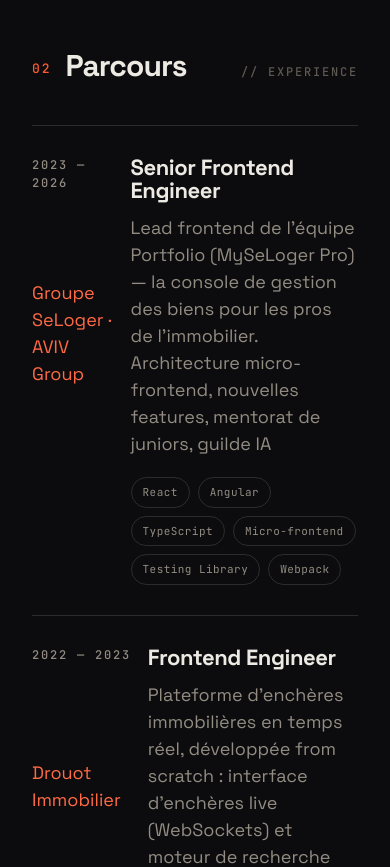
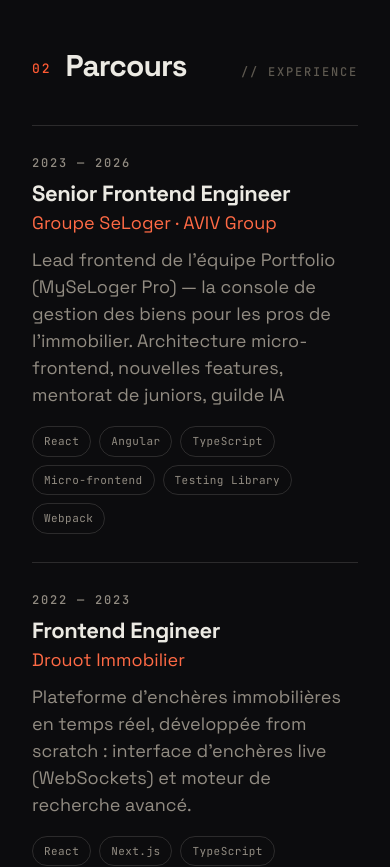
Before and after one commit to yoannk-dev/yoannk-2026, a React (Vite) app: page / in a window 390 px wide. Shown: the part 1720-2587 px from the top of the page. Built offline with nearby package versions, Linux system fonts and the light colour scheme.

Commit message:
fix responsive css for experience section

```diff
--- a/src/components/Experience/Experience.module.scss
+++ b/src/components/Experience/Experience.module.scss
@@ -30,8 +30,8 @@
 .xpRow {
   display: grid;
   grid-template-columns: 1fr;
-  gap: 6px;
-  padding: 30px 0;
+  gap: 4px;
+  padding: 28px 0;
   border-top: 1px solid var(--line);
   transition: padding 0.3s $ease;
 
@@ -39,7 +39,7 @@
     border-bottom: 1px solid var(--line);
   }
 
-  @media (min-width: $bp-desktop) {
+  @media (min-width: $bp-wide) {
     grid-template-columns: 170px 1fr;
     gap: 0 40px;
 
@@ -51,10 +51,12 @@
 
 .yr {
   color: var(--muted);
+  margin-bottom: 6px;
 
-  @media (min-width: $bp-desktop) {
+  @media (min-width: $bp-wide) {
     grid-row: 1 / 5;
     padding-top: 6px;
+    margin-bottom: 0;
   }
 }
 
@@ -97,6 +99,10 @@
   flex-wrap: wrap;
   gap: 8px;
   margin-top: 14px;
+
+  @media (min-width: $bp-wide) {
+    grid-column: 2;
+  }
 }
 
 .tag {
--- a/src/components/Experience/Experience.tsx
+++ b/src/components/Experience/Experience.tsx
@@ -29,7 +29,7 @@ export default function Experience() {
                 ? <a className={styles.co} href={job.url} target="_blank" rel="noopener">{job.company}<Arrow className={styles.arr} /></a>
                 : <div className={styles.co} style={{ color: 'var(--muted)' }}>{job.company}</div>}
               <div className={styles.dsc}>{job.description[locale]}</div>
-              <div className={styles.tags} style={{ gridColumn: '2' }}>
+              <div className={styles.tags}>
                 {job.tags.map((tag) => (
                   <span key={tag} className={styles.tag}>{tag}</span>
                 ))}
```
